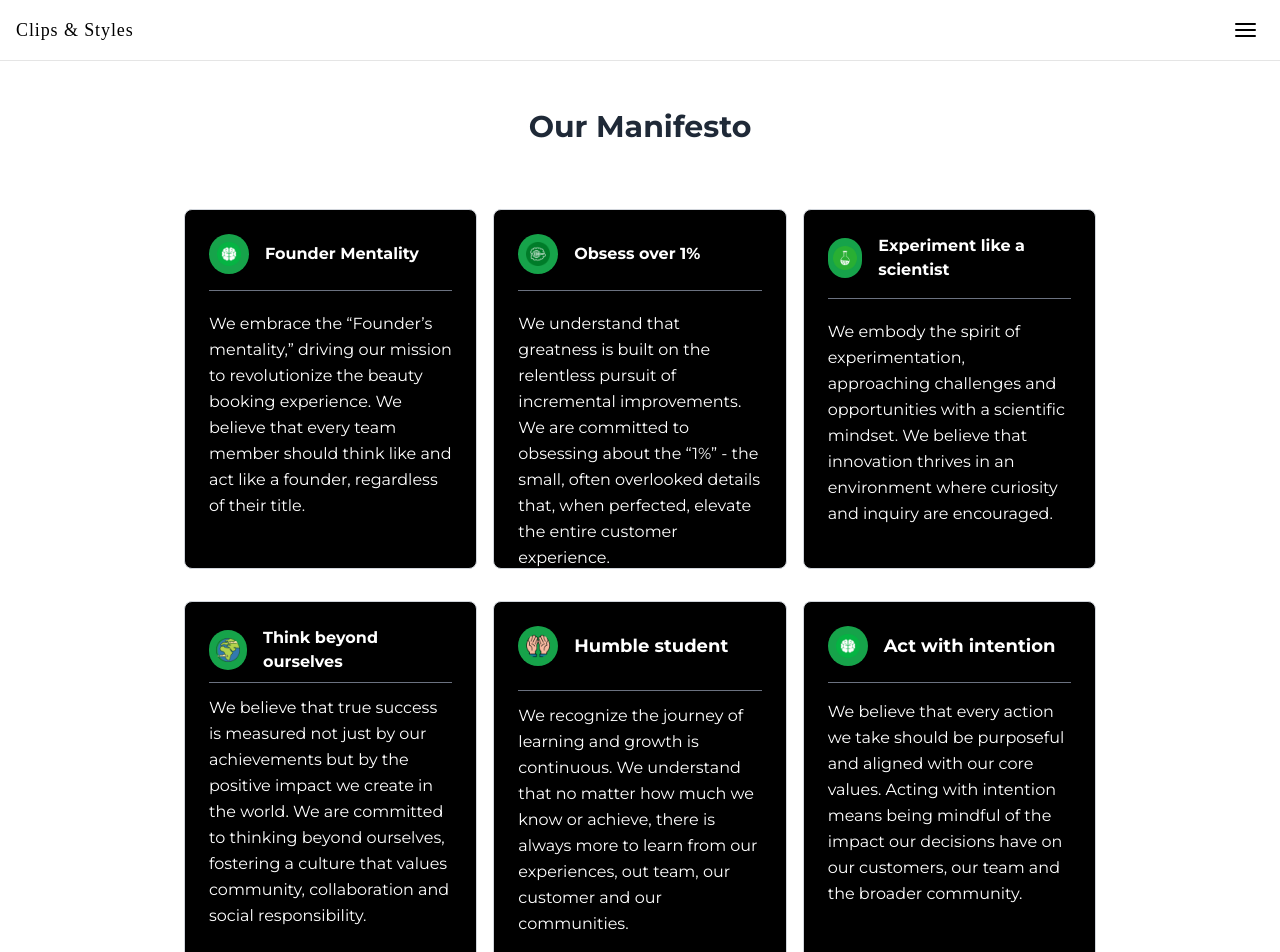
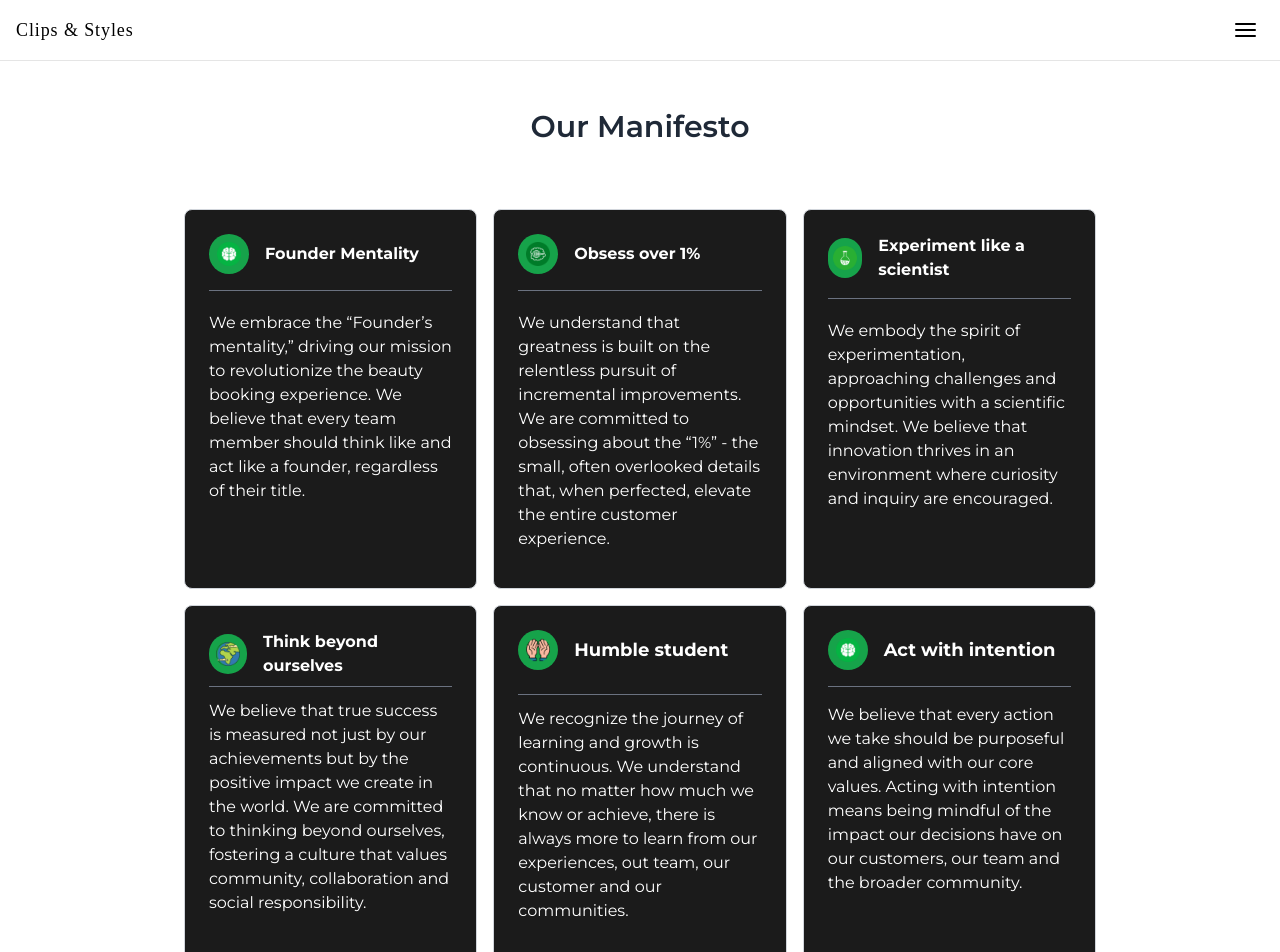
Before and after one commit to Areliano/Clips_and_Styles-website, a React (Vite) app in the folder clips_website/: page /our-manifesto in a window 1280 px wide. Shown: the top 952 px of the page. Built offline with nearby package versions, Linux system fonts and the light colour scheme; a web font is replaced by a local one.

Commit message:
Enhance Carousel image sizes, add autofocus to Waitlist input, and update OurManifesto headings for improved readability and styling consistency.

```diff
--- a/clips_website/src/components/Carousel.jsx
+++ b/clips_website/src/components/Carousel.jsx
@@ -20,17 +20,17 @@ const Carousel = () => {
         <img
           src={heroImage1}
           alt="clips&styles-waitlist-hero-image-1"
-          className="min-w-20 min-h-32 rounded-xl bg-neutral-300 object-cover object-center"
+          className="w-[15rem] h-[9rem] min-w-20 min-h-32 rounded-xl bg-neutral-300 object-cover object-center"
         />
         <img
           src={heroImage2}
           alt="clips&styles-waitlist-hero-image-1"
-          className="min-w-24 min-h-44 rounded-xl bg-neutral-300 object-cover object-center"
+          className="w-[17rem] h-[13rem] min-w-24 h-44 rounded-xl bg-neutral-300 object-cover object-center"
         />
         <img
           src={heroImage3}
           alt="clips&styles-waitlist-hero-image-1"
-          className="min-w-20 min-h-32  rounded-xl bg-neutral-300 object-cover object-center"
+          className="w-[15rem] h-[9rem] min-w-20 min-h-32  rounded-xl bg-neutral-300 object-cover object-center"
         />
       </section>
     </div>
--- a/clips_website/src/components/Waitlist.jsx
+++ b/clips_website/src/components/Waitlist.jsx
@@ -20,6 +20,7 @@ export default function Waitlist() {
               placeholder="Full Name"
               name="User's-Full-Name"
               className="w-full h-full outline-none focus:outline-none border-none rounded-md"
+              autoFocus='true'
             />
           </fieldset>
 
--- a/clips_website/src/pages/Home.jsx
+++ b/clips_website/src/pages/Home.jsx
@@ -9,7 +9,7 @@ export default function Home() {
 
         <Carousel />
 
-        <h2 className="text-2xl md:text-3xl font-bold text-pretty">
+        <h2 className="text-2xl md:text-3xl font-semibold text-balance">
           Effortless Beauty , on your own terms !
         </h2>
 
--- a/clips_website/src/pages/OurManifesto.jsx
+++ b/clips_website/src/pages/OurManifesto.jsx
@@ -11,89 +11,99 @@ export default function OurManifesto() {
     <div className="g-white text-gray-800 px-8 py-12 md:px-20 lg:px-40">
       <div className="max-w-screen-lg mx-auto w-full">
         {/* Title */}
-        <h2 className="text-3xl font-bold text-center mb-10">Our Manifesto</h2>
+        <h1 className="text-3xl font-semibold text-center mb-10">
+          Our Manifesto
+        </h1>
       </div>
       <div className="w-full h-screen flex items-center justify-center bg-white mt-10">
         <div className="w-full h-full max-w-screen-lg max-h-screen bg-white rounded-lg p-6 flex flex-col justify-center">
-          <div className="grid grid-cols-3 grid-rows-2 gap-x-4 gap-y-8 h-full">
-
-            <div className="bg-black text-white border border-gray-300 rounded-lg flex flex-col items-start p-6 font-semibold h-full">
+          <div className="grid grid-cols-1 md:grid-cols-2 lg:grid-cols-3 gap-x-4 gap-4 h-full">
+            <div className="bg-[#1b1b1b] text-white border border-gray-300 rounded-lg flex flex-col items-start p-6 h-full">
               <div className="flex items-center mb-4">
                 {/* Icon*/}
                 <div className="w-10 h-10 bg-green-600 rounded-full flex items-center justify-center mr-4">
                   <img src={photo1} alt="" className="w-6 h-6" />
                 </div>
                 {/* Heading */}
-                <div className="heading text-medium font-bold">Founder Mentality</div>
+                <h2 className="heading text-medium font-bold">
+                  Founder Mentality
+                </h2>
               </div>
               <hr className="border-gray-500 w-full mb-1" />
               {/* Description */}
-              <div className="words text-medium font-normal leading-relaxed mt-4">
-                We embrace the “Founder’s mentality,” driving our mission to revolutionize the beauty booking experience. We believe that every team member should think like and act like a founder, regardless of their title.
+              <div className="words text-medium  mt-4">
+                We embrace the “Founder’s mentality,” driving our mission to
+                revolutionize the beauty booking experience. We believe that
+                every team member should think like and act like a founder,
+                regardless of their title.
               </div>
             </div>
 
-            <div className="bg-black text-white border border-gray-300 rounded-lg flex flex-col items-start p-6 font-semibold h-full">
+            <div className="bg-[#1b1b1b] text-white border border-gray-300 rounded-lg flex flex-col items-start p-6 h-full">
               <div className="flex items-center mb-4">
                 {/* Icon*/}
                 <div className="w-10 h-10 bg-green-600 rounded-full flex items-center justify-center mr-4">
                   <img src={photo2} alt="" className="w-6 h-6" />
                 </div>
                 {/* Heading */}
-                <div className="heading text-medium font-bold">Obsess over 1%</div>
+                <div className="heading text-medium font-bold">
+                  Obsess over 1%
+                </div>
               </div>
               <hr className="border-gray-500 w-full mb-1" />
               {/* Description */}
-              <div className="words text-medium font-normal leading-relaxed mt-4">
-              We understand that greatness is built on the
-              relentless pursuit of incremental improvements. We
-              are committed to obsessing about the “1%” - the
-              small, often overlooked details that, when perfected,
-              elevate the entire customer experience.
+              <div className="words text-medium font-normal mt-4">
+                We understand that greatness is built on the relentless pursuit
+                of incremental improvements. We are committed to obsessing about
+                the “1%” - the small, often overlooked details that, when
+                perfected, elevate the entire customer experience.
               </div>
             </div>
 
-            <div className="bg-black text-white border border-gray-300 rounded-lg flex flex-col items-start p-6 font-semibold h-full">
+            <div className="bg-[#1b1b1b] text-white border border-gray-300 rounded-lg flex flex-col items-start p-6 h-full">
               <div className="flex items-center mb-4">
                 {/* Icon*/}
                 <div className="w-10 h-10 bg-green-600 rounded-full flex items-center justify-center mr-4">
                   <img src={photo3} alt="" className="w-6 h-6" />
                 </div>
                 {/* Heading */}
-                <div className="heading text-medium font-bold">Experiment like a scientist</div>
+                <div className="heading text-medium font-bold">
+                  Experiment like a scientist
+                </div>
               </div>
               <hr className="border-gray-500 w-full mb-1" />
               {/* Description */}
-              <div className="words text-medium font-normal leading-relaxed mt-4">
-              We embody the spirit of experimentation,
-              approaching challenges and opportunities with a
-              scientific mindset. We believe that innovation thrives
-              in an environment where curiosity and inquiry are
-              encouraged.
+              <div className="words  mt-4">
+                We embody the spirit of experimentation, approaching challenges
+                and opportunities with a scientific mindset. We believe that
+                innovation thrives in an environment where curiosity and inquiry
+                are encouraged.
               </div>
             </div>
 
-            <div className="bg-black text-white border border-gray-300 rounded-lg flex flex-col items-start p-6 font-semibold h-full">
+            <div className="bg-[#1b1b1b] text-white border border-gray-300 rounded-lg flex flex-col items-start p-6 h-full">
               <div className="flex items-center mb-2">
                 {/* Icon*/}
                 <div className="w-10 h-10 bg-green-600 rounded-full flex items-center justify-center mr-4">
                   <img src={photo4} alt="" className="w-6 h-6" />
                 </div>
                 {/* Heading */}
-                <div className="heading text-medium font-bold">Think beyond ourselves</div>
+                <div className="heading text-medium font-bold">
+                  Think beyond ourselves
+                </div>
               </div>
               <hr className="border-gray-500 w-full mb-1" />
               {/* Description */}
-              <div className="words text-medium font-normal leading-relaxed mt-2">
-              We believe that true success is measured not just
-              by our achievements but by the positive impact we
-              create in the world. We are committed to thinking
-              beyond ourselves, fostering a culture that values
-              community, collaboration and social responsibility.
+              <div className="words mt-2">
+                We believe that true success is measured not just by our
+                achievements but by the positive impact we create in the world.
+                We are committed to thinking beyond ourselves, fostering a
+                culture that values community, collaboration and social
+                responsibility.
               </div>
             </div>
 
-            <div className="bg-black text-white border border-gray-300 rounded-lg flex flex-col items-start p-6 font-semibold h-full">
+            <div className="bg-[#1b1b1b] text-white border border-gray-300 rounded-lg flex flex-col items-start p-6 h-full">
               <div className="flex items-center mb-6">
                 {/* Icon*/}
                 <div className="w-10 h-10 bg-green-600 rounded-full flex items-center justify-center mr-4">
@@ -104,35 +114,34 @@ export default function OurManifesto() {
               </div>
               <hr className="border-gray-500 w-full mb-1" />
               {/* Description */}
-              <div className="words text-medium font-normal leading-relaxed mt-2">
-              We recognize the journey of learning and growth is
-              continuous. We understand that no matter how much
-              we know or achieve, there is always more to learn
-              from our experiences, out team, our customer and
-              our communities.
+              <div className="words mt-2">
+                We recognize the journey of learning and growth is continuous.
+                We understand that no matter how much we know or achieve, there
+                is always more to learn from our experiences, out team, our
+                customer and our communities.
               </div>
             </div>
 
-            <div className="bg-black text-white border border-gray-300 rounded-lg flex flex-col items-start p-6 font-semibold h-full">
+            <div className="bg-[#1b1b1b] text-white border border-gray-300 rounded-lg flex flex-col items-start p-6 h-full">
               <div className="flex items-center mb-4">
                 {/* Icon*/}
                 <div className="w-10 h-10 bg-green-600 rounded-full flex items-center justify-center mr-4">
                   <img src={photo1} alt="" className="w-6 h-6" />
                 </div>
                 {/* Heading */}
-                <div className="heading text-lg font-bold">Act with intention</div>
+                <div className="heading text-lg font-bold">
+                  Act with intention
+                </div>
               </div>
               <hr className="border-gray-500 w-full mb-2" />
               {/* Description */}
-              <div className="words text-medium font-normal leading-relaxed mt-2">
-              We believe that every action we take should be
-              purposeful and aligned with our core values. Acting
-              with intention means being mindful of the impact
-              our decisions have on our customers, our team and
-              the broader community.
+              <div className="words  mt-2">
+                We believe that every action we take should be purposeful and
+                aligned with our core values. Acting with intention means being
+                mindful of the impact our decisions have on our customers, our
+                team and the broader community.
               </div>
             </div>
-
           </div>
         </div>
       </div>
```
